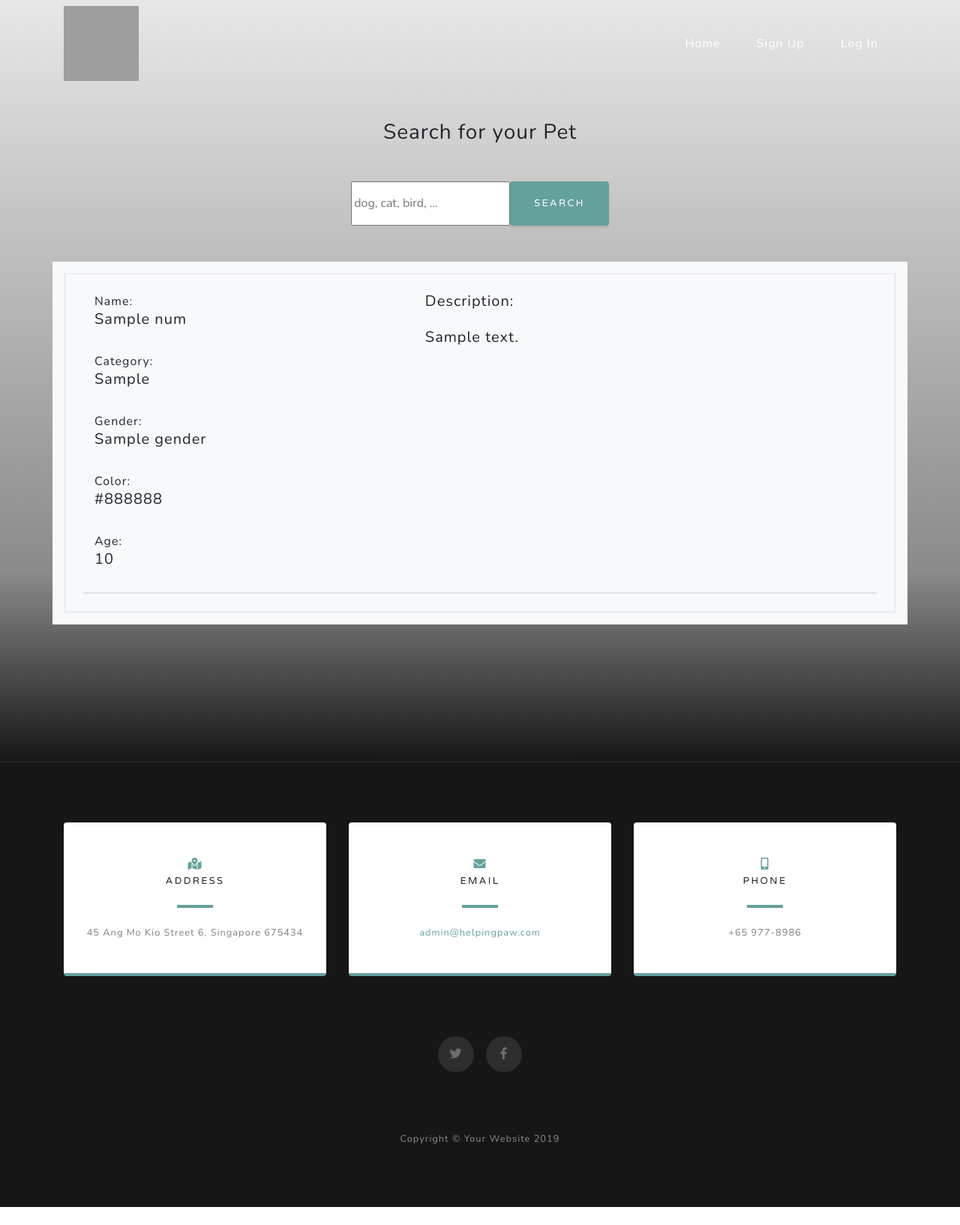
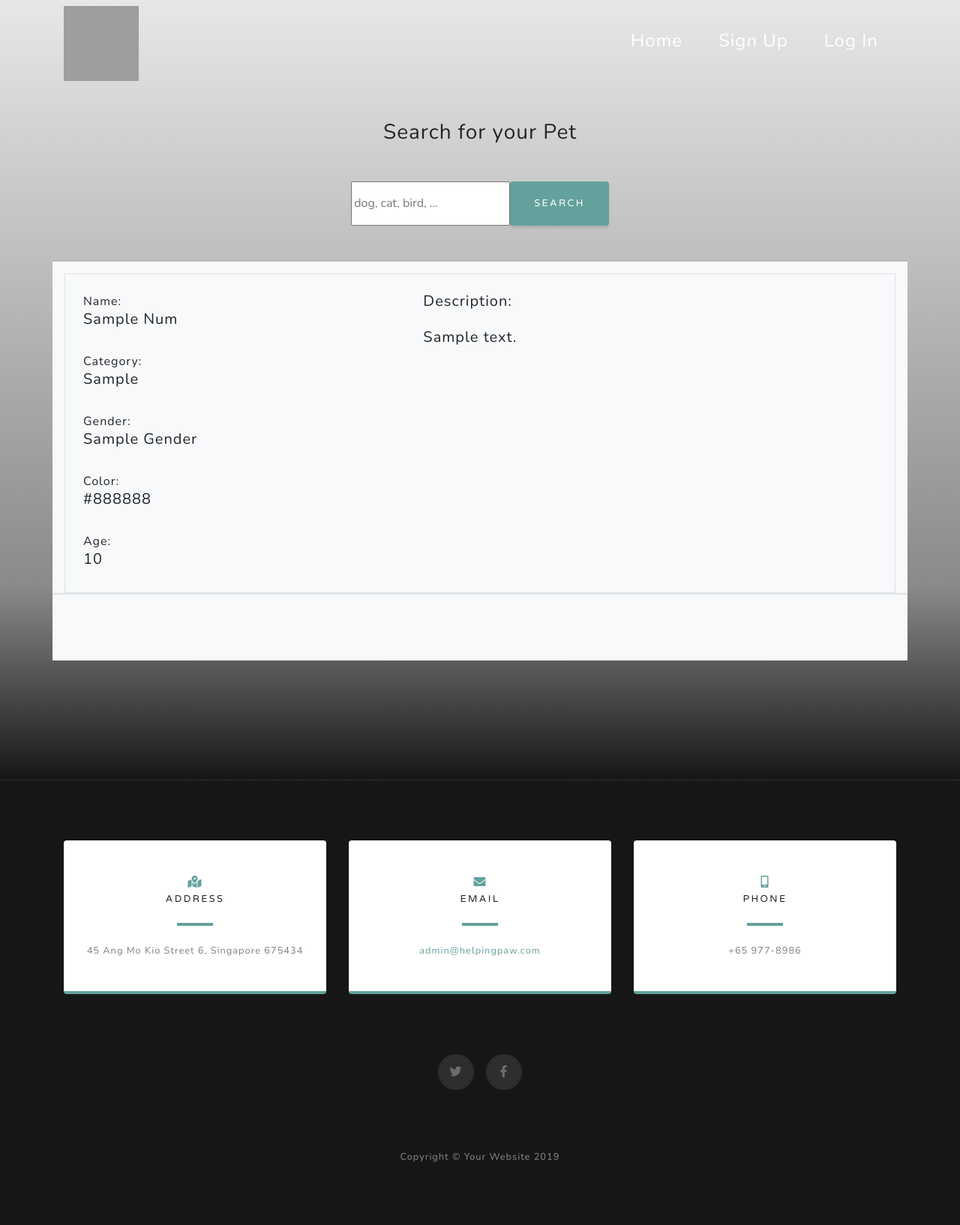
Before and after one commit to Jasonngyt/A-Helping-Paw, a Flask app: template templates/searchResult.html in a window 1280 px wide. Shown: the whole page at 75% size. Before the commit the page ends 1610 px from the top, so only its background shows below. Run offline with Flask 2, Linux system fonts and the light colour scheme; the template is opened without the code that fills it: most values are stand-ins (such as "Sample title", 1, 10 or a date in 2020); some libraries are stand-ins or nearby versions; grey boxes are pictures that could not be loaded.

Commit message:
amend advertisment layout

```diff
--- a/app.py
+++ b/app.py
@@ -32,6 +32,7 @@ def mysearch():
 def showsearch():
 
     mykeyword = request.form.get('searchPetCat')
+    mykeyword = mykeyword.lower()
     mydata = {"petCat":  mykeyword}
 
     mypet=mongo.db.pet.find(mydata)
--- a/static/css/grayscale.css
+++ b/static/css/grayscale.css
@@ -90,7 +90,7 @@
   height: auto;
   min-height: 35rem;
   padding: 15rem 0;
-  background: linear-gradient(to bottom, rgba(22, 22, 22, 0.3) 0%, rgba(22, 22, 22, 0.7) 75%, #161616 100%), url('../image/background1.jpg');
+  background: linear-gradient(to bottom, rgba(22, 22, 22, 0.5) 0%, rgba(22, 22, 22, 0.7) 75%, #161616 100%), url('../image/background1.jpg');
   background-position: center;
   background-repeat: no-repeat;
   background-attachment: scroll;
--- a/templates/base.html
+++ b/templates/base.html
@@ -36,13 +36,13 @@
       <div class="collapse navbar-collapse" id="navbarResponsive">
         <ul class="navbar-nav ml-auto">
           <li class="nav-item">
-            <a class="nav-link js-scroll-trigger" href="{{url_for('mysearch')}}">Home</a>
+            <a class="nav-link js-scroll-trigger font-weight-bold" href="{{url_for('mysearch')}}"><h4>Home</h4></a>
           </li>
           <li class="nav-item">
-            <a class="nav-link js-scroll-trigger" href="{{url_for('add_user')}}">Sign Up</a>
+            <a class="nav-link js-scroll-trigger font-weight-bold" href="{{url_for('add_user')}}"><h4>Sign Up</h4></a>
           </li>
           <li class="nav-item">
-            <a class="nav-link js-scroll-trigger" href="{{url_for('login')}}">Log In</a>
+            <a class="nav-link js-scroll-trigger font-weight-bold" href="{{url_for('login')}}"><h4>Log In</h4></a>
           </li>
         </ul>
       </div>
--- a/templates/searchResult.html
+++ b/templates/searchResult.html
@@ -39,13 +39,13 @@
             <!-- Display the search based on Pet Category  -->
             {% for num in pet %}
                 <div class="border p-4">
-                    <div class='d-flex flex-row'>
-                        <div class='col-sm-12 col-md-5'>
+                    <div class='row'>
+                        <div class='col-sm-12 col-md-5 text-capitalize'>
                             Name:     <h5> {{num.petName}} </h5><br>
                             Category: <h5> {{num.petCat}} </h5><br>
                             Gender:   <h5> {{num.gender}} </h5><br>
                             Color:    <h5> {{num.color}} </h5><br>
-                            Age:      <h5> {{num.age}} </h5><br>
+                            Age:      <h5> {{num.age}} </h5>
                         </div>
 
                         <div class='col-sm-12 col-md-7'>
@@ -53,26 +53,26 @@
                         </div>
 
                     </div>
-                    <div class='d-flex flex-row border bg-secondary text-white'>
+                </div>
+                <div class='row border bg-secondary text-white'>
                     <!-- Display the person to contact if the ID of the User Collection match the user ID in the Pet Collection -->
                     {% for row in user %}
                         {% if num.user_id == row._id %}
-                                <div class='col-md-4 col-sm-12'>
+                            <div class='col-sm-12 col-md-4'>
                                 Posted by: <h5> {{ row.userName }} </h5>
                             </div>
-                                <div class='col-md-4 col-sm-12'>
+                            <div class='col-sm-12 col-md-4'>
                                 Email: <h5> {{ row.userEmail }} </h5>
                             </div>
-                                <div class='col-md-4 col-sm-12'>
+                            <div class='col-sm-12 col-md-4'>
                                 Contact: <h5> {{ row.userContact }} </h5>
                             </div>
                         {% endif %}
                     {% endfor %}
-                    </div>
-                </div>
+                </div><br><br><br>
             {% endfor %}
 
-        </div><br>
+        </div>
 
 </section>
 
```
Lines whose indentation alone changed are shown as unchanged.
